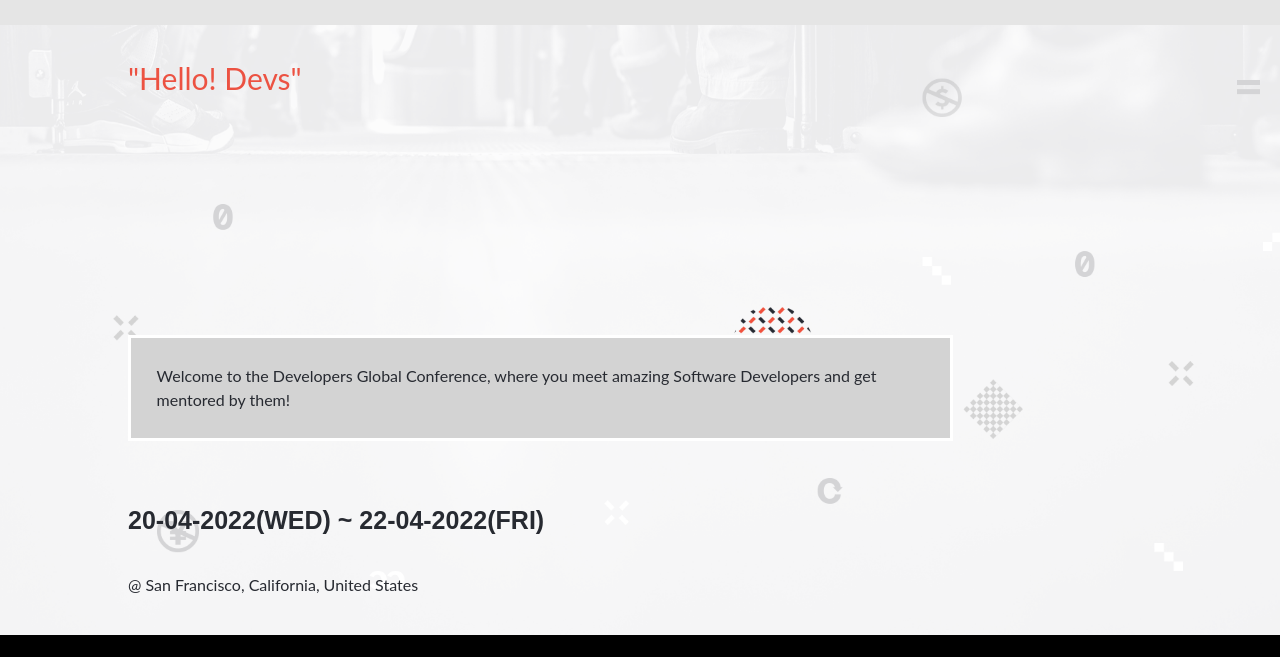
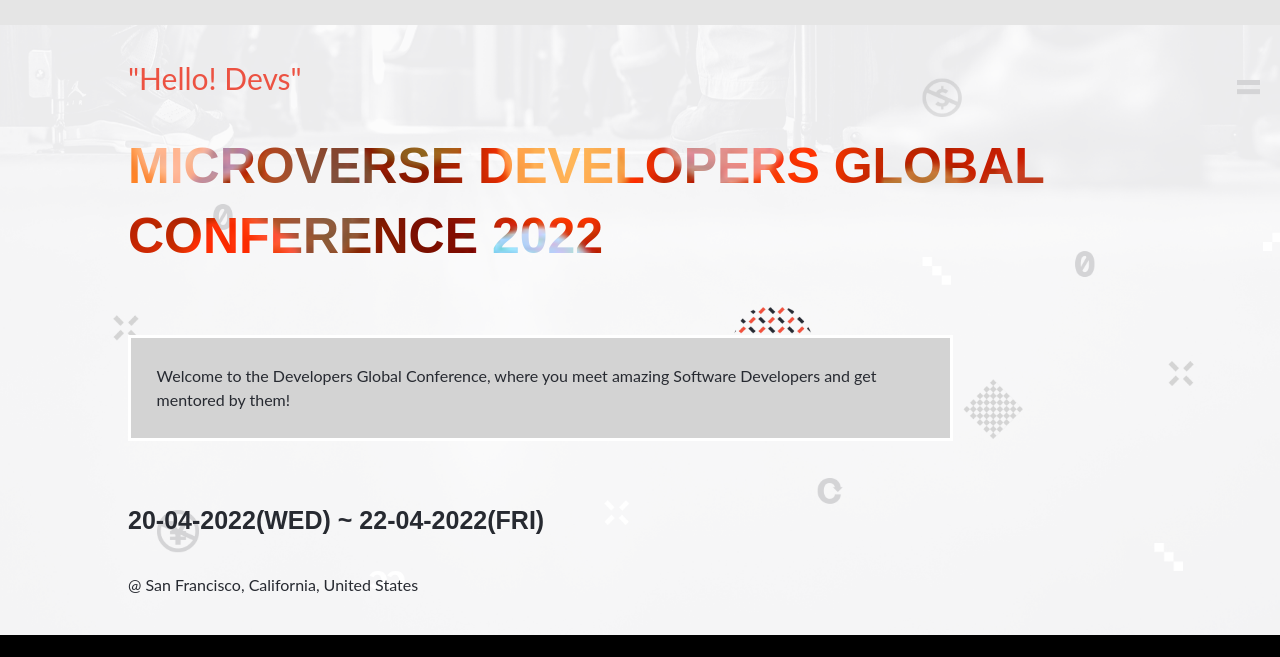
Before and after one commit to Yorsyboy/Capstone, a website: page index.html in a window 1280 px wide. Shown: the part 143-800 px from the top of the page. Drawn offline with Linux system fonts and the light colour scheme; the site is published under a folder, as on GitHub Pages, so addresses that start at the root find nothing; a web font is replaced by a local one.

Commit message:
fix  text mask"

```diff
--- a/main.css
+++ b/main.css
@@ -135,7 +135,7 @@
   animation: revealText 0.5s forwards;
   -webkit-background-clip: text;
   -webkit-text-fill-color: transparent;
-  background-image: url("/images/bg.png");
+  background-image: url("images/bg.png");
   background-size: cover;
   background-position: center;
 }
```
